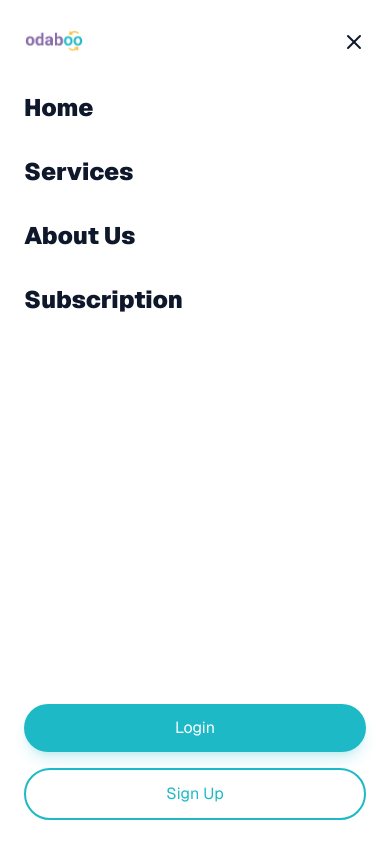
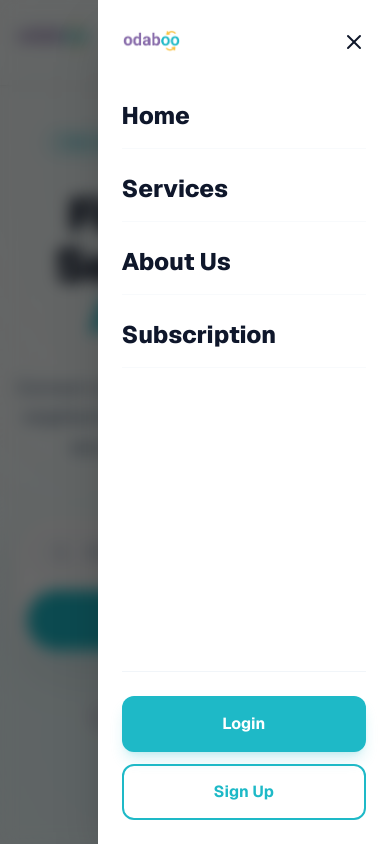
Before and after one commit to ShuvrotoKumar/odaboo-service, a Next.js app: page / in a window 390 px wide. Both pictures are taken after a click on the button 354 px from the left and 38 px from the top of the page. Shown: the top 844 px of the page. Built offline with nearby package versions, Linux system fonts and the light colour scheme.

Commit message:
feat: implement responsive Footer and Navbar components for the shared layout

```diff
--- a/src/shared/Footer.tsx
+++ b/src/shared/Footer.tsx
@@ -86,9 +86,9 @@ export const Footer = () => {
               <Image
                 src="/Logo.png"
                 alt="Odaboo Logo"
-                width={150}
-                height={50}
-                className="brightness-0 invert opacity-90"
+                width={160}
+                height={55}
+                className="h-11 w-auto object-contain"
               />
             </Link>
             <p className="text-lg leading-relaxed max-w-sm text-slate-500">
--- a/src/shared/Navbar.tsx
+++ b/src/shared/Navbar.tsx
@@ -270,14 +270,25 @@ export const Navbar = () => {
       {/* Mobile Drawer */}
       <AnimatePresence>
         {isMobileMenuOpen && (
+          <>
+            {/* Backdrop Overlay */}
             <motion.div
-            initial={{ opacity: 0, x: "100%" }}
-            animate={{ opacity: 1, x: 0 }}
-            exit={{ opacity: 0, x: "100%" }}
+              initial={{ opacity: 0 }}
+              animate={{ opacity: 1 }}
+              exit={{ opacity: 0 }}
+              onClick={() => setIsMobileMenuOpen(false)}
+              className="fixed inset-0 bg-black/60 backdrop-blur-sm z-40 lg:hidden"
+            />
+
+            {/* Menu Content */}
+            <motion.div
+              initial={{ x: "100%" }}
+              animate={{ x: 0 }}
+              exit={{ x: "100%" }}
               transition={{ type: "spring", damping: 25, stiffness: 200 }}
-            className="fixed inset-0 z-40 lg:hidden bg-white p-6 flex flex-col"
+              className="fixed top-0 right-0 bottom-0 w-[75%] sm:w-[50%] z-50 lg:hidden bg-white p-6 flex flex-col shadow-2xl"
             >
-            <div className="flex justify-between items-center mb-8">
+              <div className="flex justify-between items-center mb-10">
                 <Link href="/" onClick={() => setIsMobileMenuOpen(false)}>
                   <Image
                     src="/Logo.png"
@@ -292,14 +303,15 @@ export const Navbar = () => {
                 </button>
               </div>
 
-            <div className="flex flex-col gap-8 mb-10">
+              {/* 1. Main Nav Options at the Top */}
+              <div className="flex flex-col gap-6 mb-10 overflow-y-auto">
                 {NAV_LINKS.map((link) => {
                   if (link.name === "Feed" && !isLoggedIn) return null;
                   return (
                     <Link
                       key={link.name}
                       href={link.href}
-                    className="text-2xl font-[900] text-slate-900 hover:text-primary transition-colors"
+                      className="text-2xl font-[800] text-slate-900 hover:text-primary transition-colors border-b border-slate-50 pb-4"
                       onClick={() => setIsMobileMenuOpen(false)}
                     >
                       {link.name}
@@ -308,34 +320,93 @@ export const Navbar = () => {
                 })}
               </div>
 
-            <div className="mt-auto flex flex-col gap-4">
+              {/* 2. Profile & Bottom Section */}
+              <div className="mt-auto space-y-4">
                 {isLoggedIn ? (
-                <>
+                  <div className="border-t border-slate-100 pt-6">
+                    {/* Profile Dropdown Toggle */}
+                    <button
+                      onClick={() => setIsProfileOpen(!isProfileOpen)}
+                      className="flex items-center justify-between w-full p-4 bg-slate-50 rounded-2xl border border-slate-100 transition-all hover:bg-slate-100"
+                    >
+                      <div className="flex items-center gap-3">
+                        <div className="w-10 h-10 rounded-full border border-[#17b9c1] p-0.5 overflow-hidden">
+                          <Image
+                            src="https://images.unsplash.com/photo-1494790108377-be9c29b29330?q=80&w=150&auto=format&fit=crop"
+                            alt="Profile"
+                            width={40}
+                            height={40}
+                            className="w-full h-full object-cover rounded-full"
+                          />
+                        </div>
+                        <div className="text-left">
+                          <p className="text-sm font-bold text-slate-900">Jane Doe</p>
+                          <p className="text-[10px] text-slate-500 uppercase tracking-wider">{userRole}</p>
+                        </div>
+                      </div>
+                      <ChevronDown className={cn("w-5 h-5 text-slate-400 transition-transform duration-300", isProfileOpen && "rotate-180")} />
+                    </button>
+
+                    {/* Profile Options Accordion */}
+                    <AnimatePresence>
+                      {isProfileOpen && (
+                        <motion.div
+                          initial={{ height: 0, opacity: 0 }}
+                          animate={{ height: "auto", opacity: 1 }}
+                          exit={{ height: 0, opacity: 0 }}
+                          className="overflow-hidden"
+                        >
+                          <div className="grid grid-cols-1 gap-1 py-2 px-1">
+                            {(userRole === "provider" ? PROVIDER_MENU : CUSTOMER_MENU).map((item) => (
+                              <Link
+                                key={item.name}
+                                href={item.href}
+                                onClick={() => setIsMobileMenuOpen(false)}
+                                className="flex items-center gap-3 py-3 px-4 rounded-xl hover:bg-slate-50 transition-colors group"
+                              >
+                                <item.icon className="w-5 h-5 text-slate-500 group-hover:text-primary" />
+                                <span className="text-sm font-semibold text-slate-700 group-hover:text-slate-900">
+                                  {item.name}
+                                </span>
+                              </Link>
+                            ))}
+                            <button
+                              onClick={handleLogout}
+                              className="flex items-center gap-3 py-3 px-4 rounded-xl hover:bg-red-50 transition-colors group text-red-500"
+                            >
+                              <LogOut className="w-5 h-5" />
+                              <span className="text-sm font-bold">Logout</span>
+                            </button>
+                          </div>
+                        </motion.div>
+                      )}
+                    </AnimatePresence>
+
                     <PrimaryButton
-                    className="w-full bg-[#17b9c1] hover:bg-[#15a7ad] text-white rounded-[10px] h-12 font-semibold"
+                      className="w-full bg-[#17b9c1] hover:bg-[#15a7ad] text-white rounded-xl h-14 font-bold mt-4 shadow-lg shadow-cyan-500/10"
                       onClick={() => {
                         setIsMobileMenuOpen(false);
                         router.push("/post");
                       }}
                     >
-                    Post your requirements
+                      Post requirements
                     </PrimaryButton>
-                  <button className="text-slate-600 font-medium py-2 hover:text-primary transition-colors text-left" onClick={handleLogout}>Logout</button>
-                </>
+                  </div>
                 ) : (
-                <>
-                  <PrimaryButton className="w-full" onClick={() => {
+                  <div className="border-t border-slate-100 pt-6 flex flex-col gap-3">
+                    <PrimaryButton className="w-full h-14 rounded-xl font-bold" onClick={() => {
                       setIsMobileMenuOpen(false);
                       router.push("/auth/login");
                     }}>Login</PrimaryButton>
-                  <PrimaryButton variant="outline" className="w-full" onClick={() => {
+                    <PrimaryButton variant="outline" className="w-full h-14 rounded-xl font-bold" onClick={() => {
                       setIsMobileMenuOpen(false);
                       router.push("/auth/confirm_auth");
                     }}>Sign Up</PrimaryButton>
-                </>
+                  </div>
                 )}
               </div>
             </motion.div>
+          </>
         )}
       </AnimatePresence>
     </nav>
```
Lines whose indentation alone changed are shown as unchanged.
